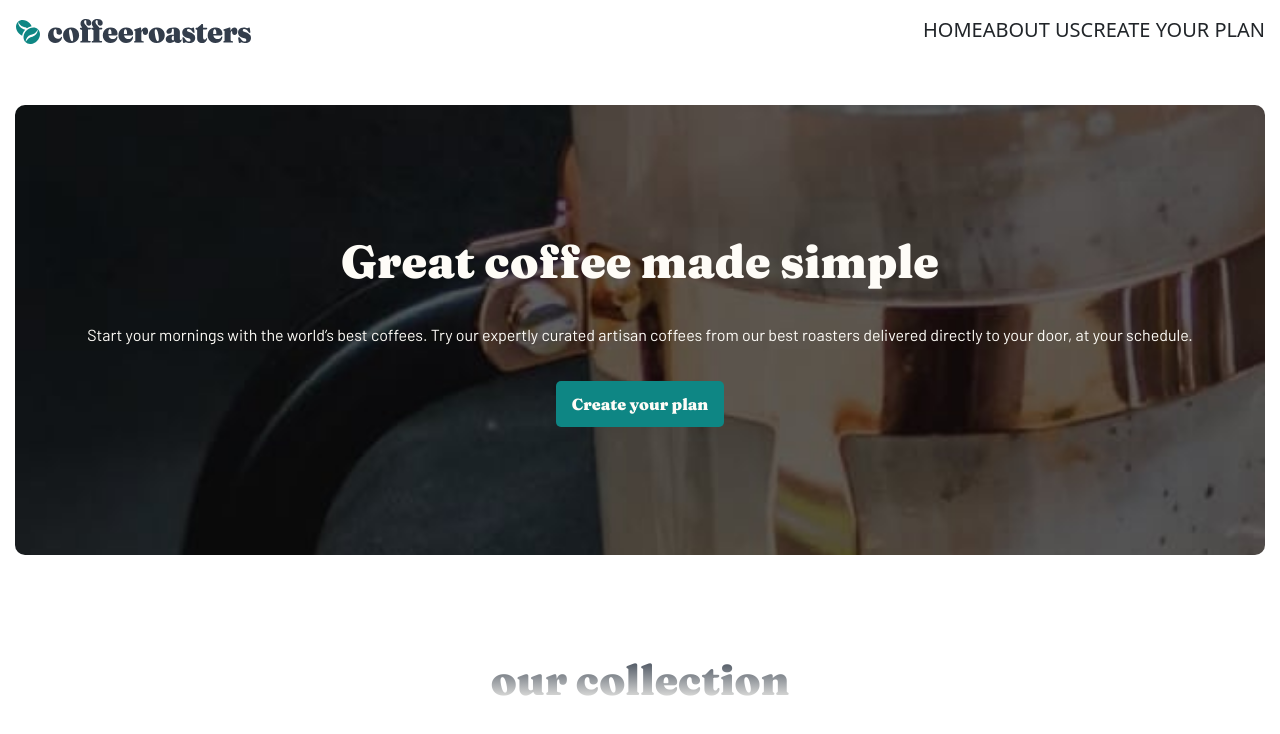
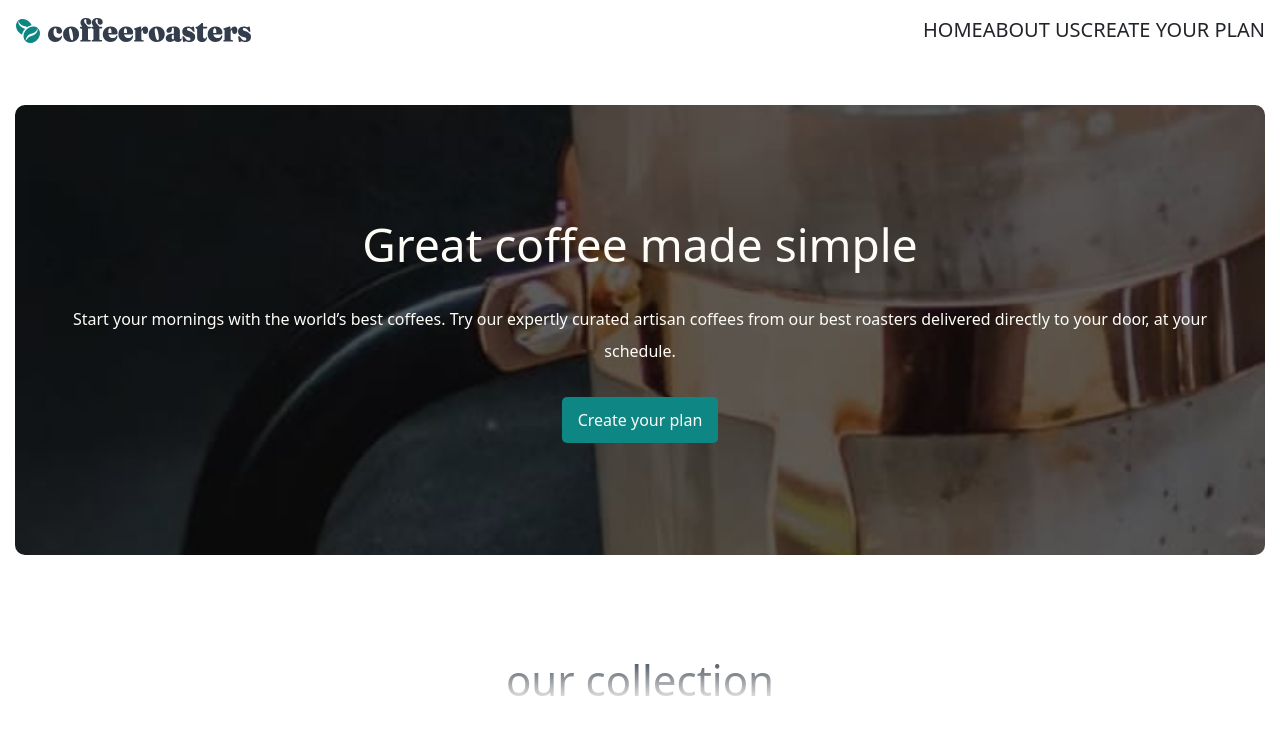
Before and after one commit to heiderick13/coffee-shop, a React (Vite) app: page / in a window 1280 px wide. Shown: the top 734 px of the page. Built offline with nearby package versions, Linux system fonts and the light colour scheme.

Commit message:
:wrench: import tailwnd

```diff
--- a/src/index.css
+++ b/src/index.css
@@ -1,4 +1,7 @@
 @import url("https://fonts.googleapis.com/css2?family=Barlow:wght@400;700&family=Fraunces:wght@900&display=swap");
+@tailwind base;
+@tailwind components;
+@tailwind utilities;
 
 :root {
   --darkCyan: hsl(179, 81%, 29%);
@@ -28,10 +31,10 @@ a {
   color: inherit;
 }
 
-.barlow {
+/* .barlow {
   font-family: "Barlow", sans-serif;
 }
 
 .fraunces {
   font-family: "Fraunces", serif;
-}
+} */
```
